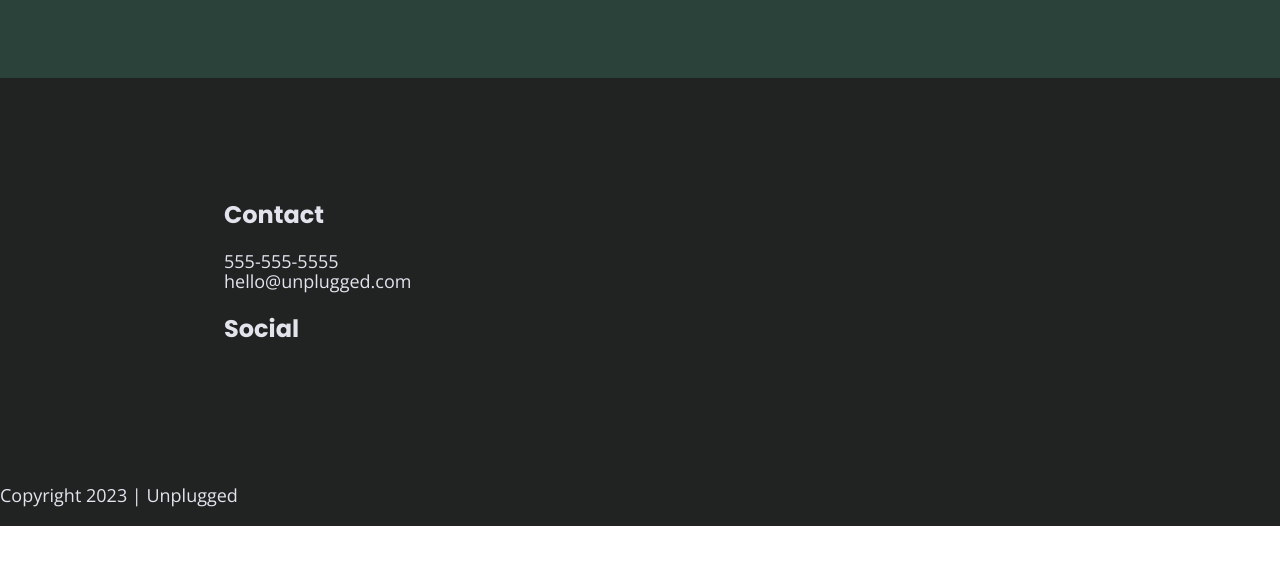
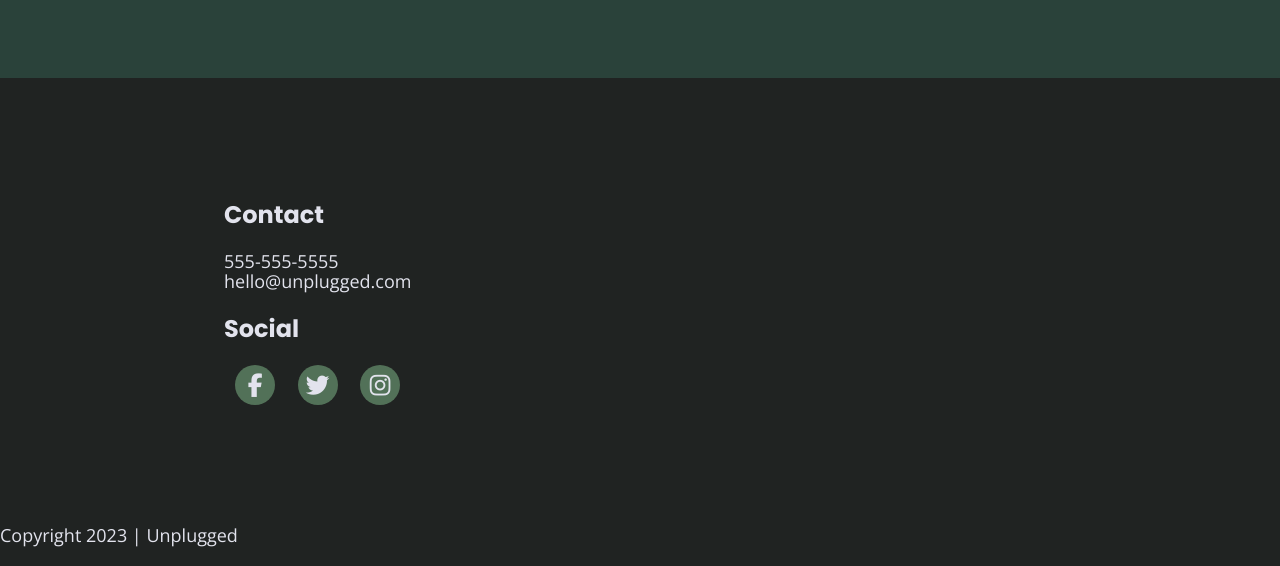
Before and after one commit to james-kel/unplugged, a website built with webpack: page index.html in a window 1280 px wide. Shown: the part 2355-2921 px from the top of the page. Before the commit the page ends 2881 px from the top, so only its background shows below. Built offline with nearby package versions, Linux system fonts and the light colour scheme; files whose address does not match are found by name.

Commit message:
Added social icons in footer

```diff
--- a/css/style.css
+++ b/css/style.css
@@ -215,10 +215,18 @@ footer .social-icons {
   align-items: center;
 }
 
-footer .social p {
+footer .social-icons p {
+  background-color: #527158;
+  border-radius: 50%;
+  width: 40px;
+  height: 40px;
   display: flex;
   justify-content: center;
   align-items: center;
+}
+
+footer .social-icons p i {
+  font-size: 1.3125em;
 }
 
 footer p {
@@ -287,7 +295,6 @@ input[type=button] {
 
 /* Features */
 
-/** features icons: 60px ***/
 
 .features {
   display: flex;
@@ -318,7 +325,8 @@ input[type=button] {
   margin: 0;
 }
 
-.features i {
+.features i { /** features icons: 60px ***/
+
 	font-size: 3.75em;
     margin-bottom: 40px;
 }
--- a/index.html
+++ b/index.html
@@ -169,21 +169,21 @@
                     href="https://www.facebook.com/yoursite"
                     target="_blank"
                     rel="noopener"
-                  ></a>
+                  ><i class="fab fa-facebook-f"></i></a>
                 </p>
                 <p>
                   <a
                     href="https://www.twitter.com/yoursite"
                     target="_blank"
                     rel="noopener"
-                  ></a>
+                  ><i class="fab fa-twitter"></i></a>
                 </p>
                 <p>
                   <a
                     href="https://www.instagram.com/yoursite"
                     target="_blank"
                     rel="noopener"
-                  ></a>
+                  ><i class="fab fa-instagram"></i></a>
                 </p>
               </div>
             </div>
```
Also changed, not shown: about/index.html (+3 -3 lines), faq/index.html (+3 -3 lines).
